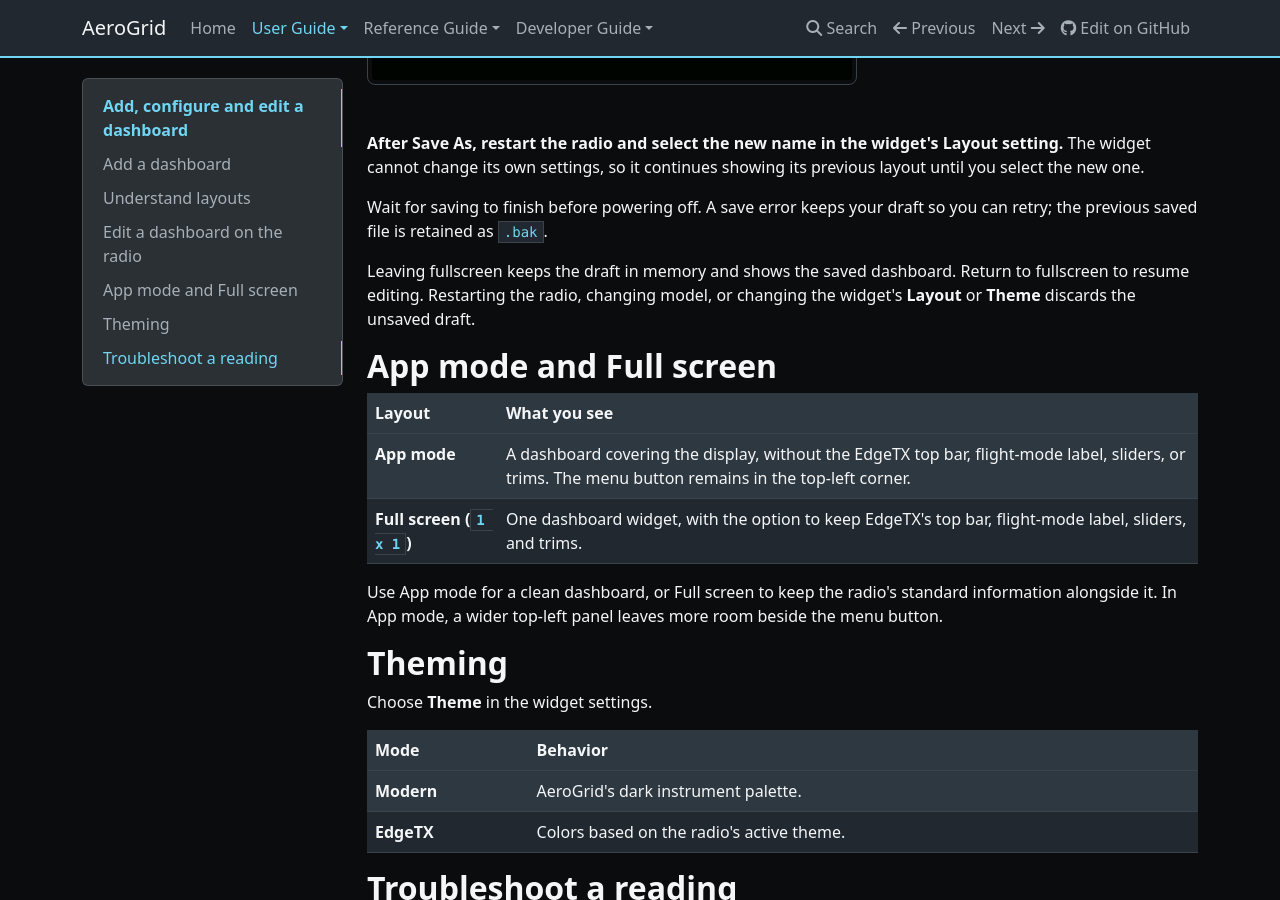
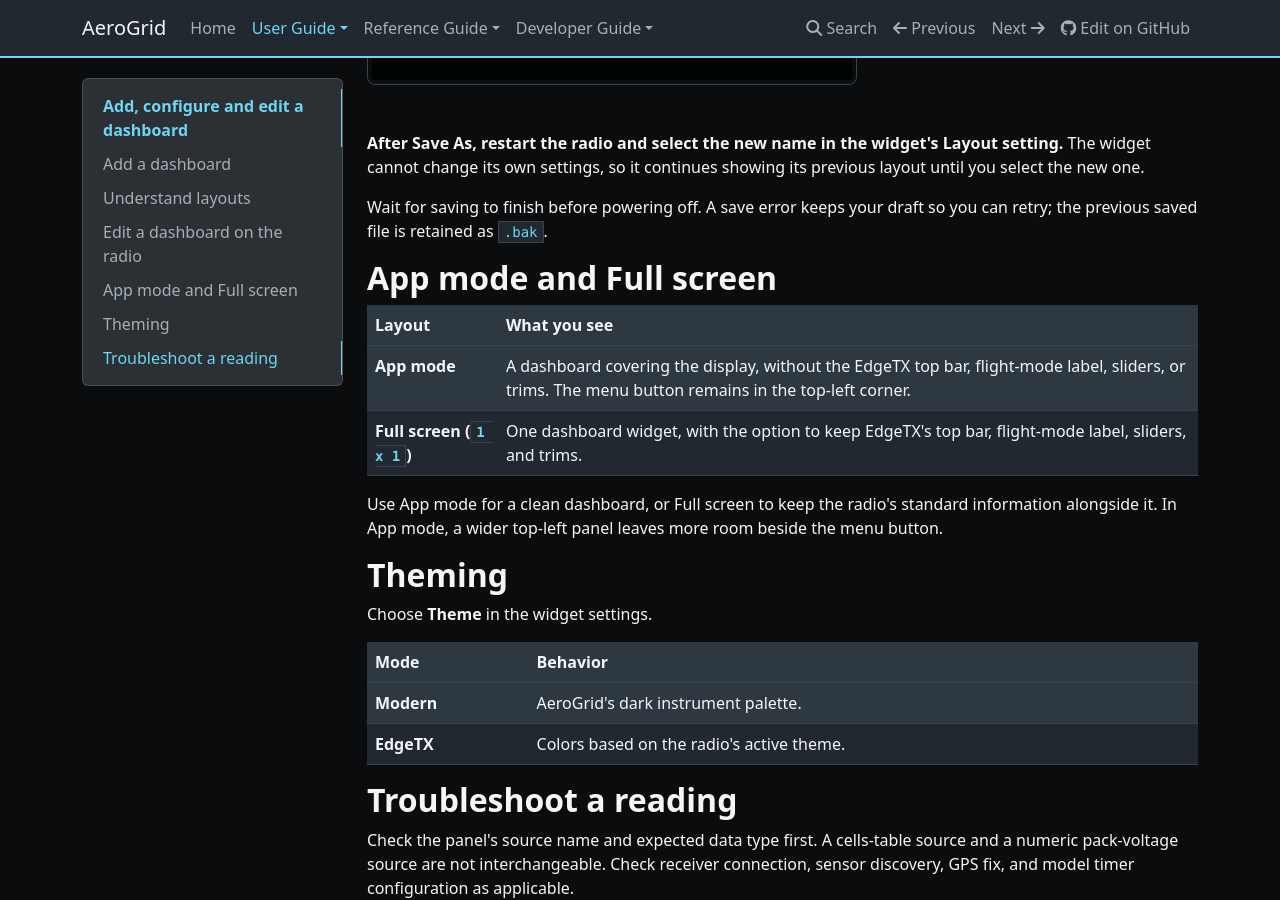
Before and after one commit to thomaskistler/aero-grid, an MkDocs documentation site: the page built from docs/user-guide/dashboards.md, in a window 1280 px wide and 900 px high, scrolled down 5868 px. Built offline with MkDocs 1.6.1, drawn with Linux system fonts in a browser that asks for light colours; nearby versions of some CDN libraries.

Commit message:
Remove misleading fullscreen draft-resume instructions
Co-authored-by: Copilot App <223556219+Copilot@users.noreply.github.com>

```diff
--- a/docs/user-guide/dashboards.md
+++ b/docs/user-guide/dashboards.md
@@ -127,10 +127,6 @@ showing its previous layout until you select the new one.
 Wait for saving to finish before powering off. A save error keeps your draft
 so you can retry; the previous saved file is retained as `.bak`.
 
-Leaving fullscreen keeps the draft in memory and shows the saved dashboard.
-Return to fullscreen to resume editing. Restarting the radio, changing model,
-or changing the widget's **Layout** or **Theme** discards the unsaved draft.
-
 ## App mode and Full screen
 
 | Layout | What you see |
```
